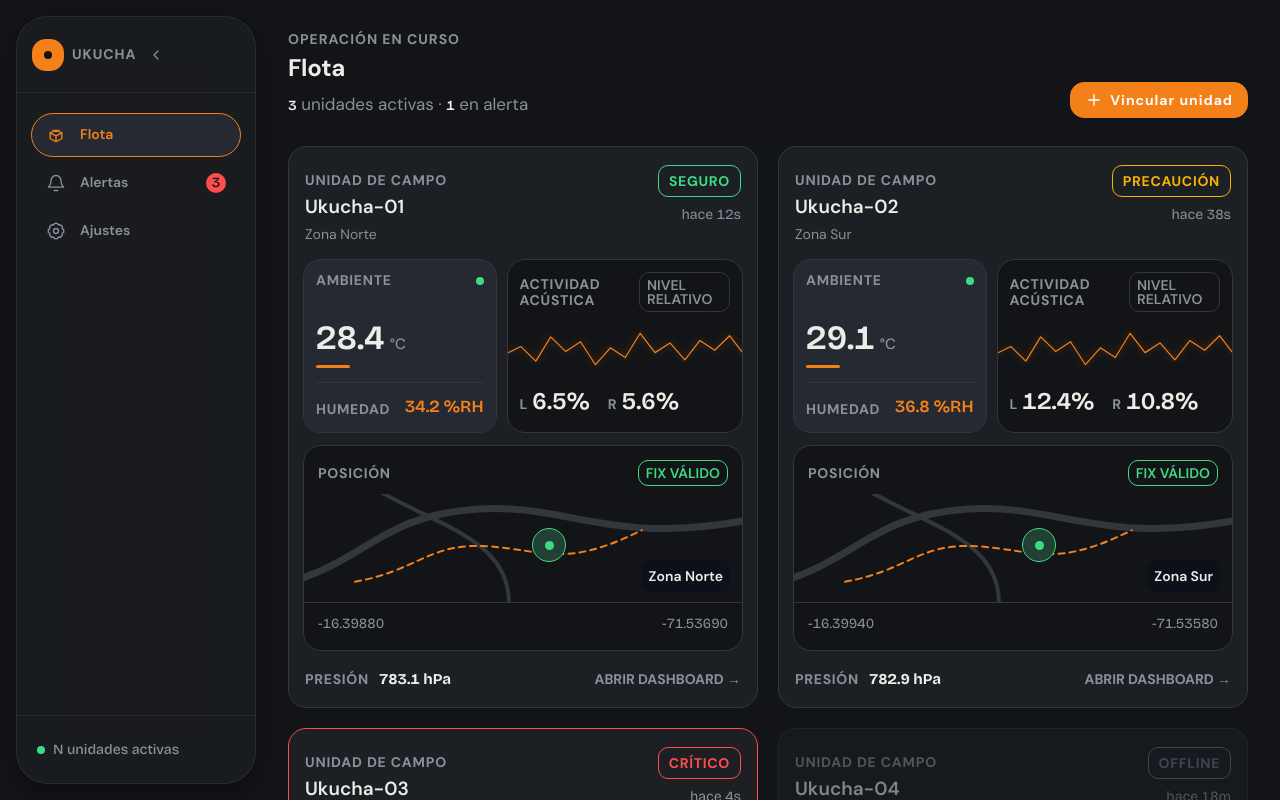
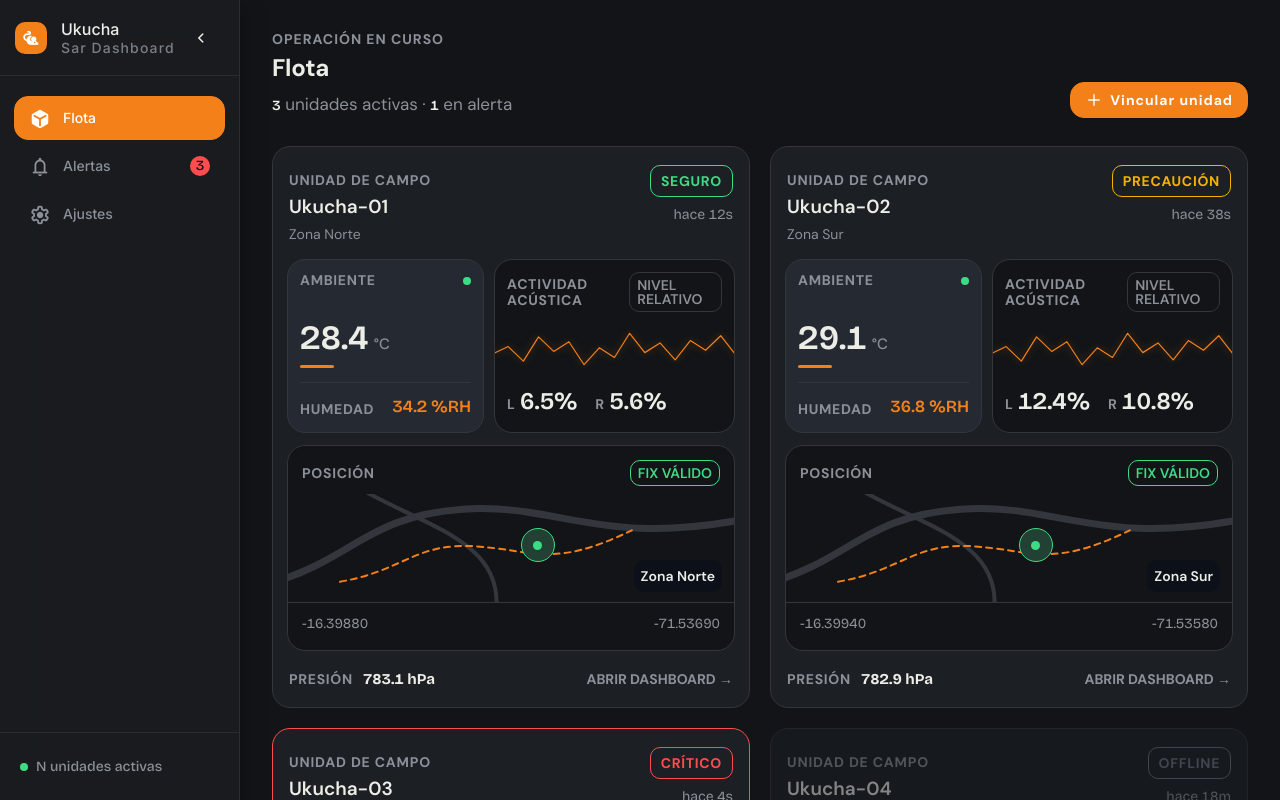
Before and after one commit to AndrewMechDev/ukucha, a React (Vite) app in the folder frontend/: page / in a window 1280 px wide. Shown: the top 800 px of the page. Built offline with nearby package versions, Linux system fonts and the light colour scheme.

Commit message:
refactor(frontend): improve sidenav layout and responsive styles

```diff
--- a/frontend/index.html
+++ b/frontend/index.html
@@ -6,7 +6,7 @@
     <link rel="preconnect" href="https://fonts.googleapis.com" />
     <link rel="preconnect" href="https://fonts.gstatic.com" crossorigin />
     <link
-      href="https://fonts.googleapis.com/css2?family=Bricolage+Grotesque:opsz,wght@12..96,400..700&family=DM+Sans:wght@400;500;600;700&display=swap"
+      href="https://fonts.googleapis.com/css2?family=Bricolage+Grotesque:opsz,wght@12..96,400..700&family=DM+Sans:wght@400;500;600;700&family=Inter:wght@500&family=Material+Symbols+Rounded:opsz,wght,FILL,GRAD@20..48,400,0..1,0&display=swap"
       rel="stylesheet"
     />
     <title>Ukucha</title>
--- a/frontend/src/components/SideNav.tsx
+++ b/frontend/src/components/SideNav.tsx
@@ -1,4 +1,4 @@
-import { type ReactNode } from "react";
+import { useEffect, useState } from "react";
 import { useLocation, useNavigate } from "react-router-dom";
 
 type SideNavProps = {
@@ -9,35 +9,15 @@ type SideNavProps = {
 type NavItem = {
   id: "fleet" | "alerts" | "settings";
   label: string;
-  icon: ReactNode;
+  icon: string;
+  route: string;
   badge?: number;
 };
 
-const icons = {
-  fleet: (
-    <svg viewBox="0 0 24 24" aria-hidden="true">
-      <path d="M5 9.5 12 6l7 3.5v7L12 20l-7-3.5v-7Z" />
-      <path d="m5 9.5 7 3.5 7-3.5M12 13v7M8.5 6.2 12 8l3.5-1.8" />
-    </svg>
-  ),
-  alerts: (
-    <svg viewBox="0 0 24 24" aria-hidden="true">
-      <path d="M18 9a6 6 0 0 0-12 0c0 7-3 7-3 8h18c0-1-3-1-3-8Z" />
-      <path d="M10 21h4" />
-    </svg>
-  ),
-  settings: (
-    <svg viewBox="0 0 24 24" aria-hidden="true">
-      <circle cx="12" cy="12" r="3" />
-      <path d="M19.4 15a1.7 1.7 0 0 0 .3 1.9l.1.1-2.8 2.8-.1-.1a1.7 1.7 0 0 0-1.9-.3 1.7 1.7 0 0 0-1 1.6v.2h-4V21a1.7 1.7 0 0 0-1-1.6 1.7 1.7 0 0 0-1.9.3l-.1.1L4.2 17l.1-.1a1.7 1.7 0 0 0 .3-1.9A1.7 1.7 0 0 0 3 14H2.8v-4H3a1.7 1.7 0 0 0 1.6-1 1.7 1.7 0 0 0-.3-1.9L4.2 7 7 4.2l.1.1A1.7 1.7 0 0 0 9 4.6a1.7 1.7 0 0 0 1-1.6v-.2h4V3a1.7 1.7 0 0 0 1 1.6 1.7 1.7 0 0 0 1.9-.3l.1-.1L19.8 7l-.1.1a1.7 1.7 0 0 0-.3 1.9 1.7 1.7 0 0 0 1.6 1h.2v4H21a1.7 1.7 0 0 0-1.6 1Z" />
-    </svg>
-  ),
-};
-
 const navItems: NavItem[] = [
-  { id: "fleet", label: "Flota", icon: icons.fleet },
-  { id: "alerts", label: "Alertas", icon: icons.alerts, badge: 3 },
-  { id: "settings", label: "Ajustes", icon: icons.settings },
+  { id: "fleet", label: "Flota", icon: "deployed_code", route: "/" },
+  { id: "alerts", label: "Alertas", icon: "notifications", route: "/alerts", badge: 3 },
+  { id: "settings", label: "Ajustes", icon: "settings", route: "/settings" },
 ];
 
 function Brand({ compact = false, onClick }: { compact?: boolean; onClick: () => void }) {
@@ -50,13 +30,14 @@ function Brand({ compact = false, onClick }: { compact?: boolean; onClick: () =>
       aria-expanded={!compact}
     >
       <span className="brand__mark" aria-hidden="true">
-        <span />
+        <span className="material-symbols-rounded">pest_control_rodent</span>
       </span>
-      {!compact && <span className="brand__wordmark">UKUCHA</span>}
+      <span className="brand__copy">
+        <span className="brand__wordmark">Ukucha</span>
+        <span className="brand__subtitle">Sar Dashboard</span>
+      </span>
       <span className="brand__chevron" aria-hidden="true">
-        <svg viewBox="0 0 24 24">
-          <path d={compact ? "m9 6 6 6-6 6" : "m15 6-6 6 6 6"} />
-        </svg>
+        <span className="material-symbols-rounded">{compact ? "chevron_right" : "chevron_left"}</span>
       </span>
     </button>
   );
@@ -70,6 +51,17 @@ export default function SideNav({ collapsed, onToggle }: SideNavProps) {
     : location.pathname.startsWith("/settings")
       ? "settings"
       : "fleet";
+  const [requestedItem, setRequestedItem] = useState<NavItem["id"] | null>(null);
+  const activeItem = requestedItem ?? currentItem;
+
+  useEffect(() => {
+    setRequestedItem(null);
+  }, [location.pathname]);
+
+  const selectItem = (item: NavItem) => {
+    setRequestedItem(item.id);
+    navigate(item.route);
+  };
 
   return (
     <>
@@ -81,18 +73,14 @@ export default function SideNav({ collapsed, onToggle }: SideNavProps) {
         <nav className="side-nav__items" aria-label="Navegación principal">
           {navItems.map((item) => (
             <button
-              className={`nav-item${currentItem === item.id ? " nav-item--active" : ""}`}
+              className={`nav-item${activeItem === item.id ? " nav-item--active" : ""}`}
               type="button"
               key={item.id}
-              onClick={() => {
-                if (item.id === "fleet") navigate("/");
-                if (item.id === "alerts") navigate("/alerts");
-                if (item.id === "settings") navigate("/settings");
-              }}
-              aria-current={currentItem === item.id ? "page" : undefined}
+              onClick={() => selectItem(item)}
+              aria-current={activeItem === item.id ? "page" : undefined}
               aria-label={collapsed ? item.label : undefined}
             >
-              <span className="nav-item__icon">{item.icon}</span>
+              <span className="nav-item__icon material-symbols-rounded" aria-hidden="true">{item.icon}</span>
               {!collapsed && <span className="nav-item__label">{item.label}</span>}
               {item.badge !== undefined && (
                 <span className="nav-item__badge" aria-label={`${item.badge} alertas críticas sin reconocer`}>
@@ -114,17 +102,13 @@ export default function SideNav({ collapsed, onToggle }: SideNavProps) {
       <nav className="bottom-nav" aria-label="Navegación principal">
         {navItems.map((item) => (
           <button
-            className={`bottom-nav__item${currentItem === item.id ? " bottom-nav__item--active" : ""}`}
+            className={`bottom-nav__item${activeItem === item.id ? " bottom-nav__item--active" : ""}`}
             type="button"
             key={item.id}
-            onClick={() => {
-              if (item.id === "fleet") navigate("/");
-              if (item.id === "alerts") navigate("/alerts");
-              if (item.id === "settings") navigate("/settings");
-            }}
-            aria-current={currentItem === item.id ? "page" : undefined}
+            onClick={() => selectItem(item)}
+            aria-current={activeItem === item.id ? "page" : undefined}
           >
-            <span className="nav-item__icon">{item.icon}</span>
+            <span className="nav-item__icon material-symbols-rounded" aria-hidden="true">{item.icon}</span>
             <span>{item.label}</span>
             {item.badge !== undefined && <span className="bottom-nav__badge">{item.badge}</span>}
           </button>
--- a/frontend/src/styles/global.css
+++ b/frontend/src/styles/global.css
@@ -48,6 +48,21 @@ button:focus-visible {
   outline-offset: 2px;
 }
 
+.material-symbols-rounded {
+  display: inline-block;
+  direction: ltr;
+  font-family: "Material Symbols Rounded";
+  font-style: normal;
+  font-weight: 400;
+  line-height: 1;
+  letter-spacing: normal;
+  text-transform: none;
+  white-space: nowrap;
+  word-wrap: normal;
+  -webkit-font-feature-settings: "liga";
+  -webkit-font-smoothing: antialiased;
+}
+
 body {
   min-width: 320px;
   min-height: 100vh;
@@ -60,31 +75,40 @@ body {
 }
 
 .app-shell {
+  display: grid;
   min-height: 100vh;
+  grid-template-columns: 240px minmax(0, 1fr);
+  transition: grid-template-columns var(--motion-firm);
+}
+
+.app-shell--collapsed {
+  grid-template-columns: 76px minmax(0, 1fr);
 }
 
 .main-viewport {
+  min-width: 0;
   min-height: 100vh;
-  padding: 32px 32px 32px 288px;
-  transition: padding-left var(--motion-firm);
+  padding: 32px;
 }
 
 .app-shell--collapsed .main-viewport {
-  padding-left: 112px;
+  padding-left: 32px;
 }
 
 .side-nav {
-  position: fixed;
+  position: sticky;
   z-index: 20;
-  inset: 16px auto 16px 16px;
-  display: flex;
-  width: 240px;
+  top: 0;
+  display: flex;
+  width: 100%;
+  height: 100vh;
   flex-direction: column;
   overflow: visible;
   color: var(--on-surface);
   background: var(--surface-overlay);
   border: 1px solid var(--glass-border);
-  border-radius: var(--shape-glass-md);
+  border-width: 0 1px 0 0;
+  border-radius: 0 var(--shape-glass-md) var(--shape-glass-md) 0;
   box-shadow: var(--glass-shadow);
   backdrop-filter: var(--glass-blur);
   -webkit-backdrop-filter: var(--glass-blur);
@@ -92,7 +116,7 @@ body {
 }
 
 .side-nav--collapsed {
-  width: 64px;
+  width: 100%;
 }
 
 .side-nav__header {
@@ -113,7 +137,7 @@ body {
   display: flex;
   min-width: 0;
   align-items: center;
-  gap: 8px;
+  gap: 14px;
 }
 
 .brand__mark {
@@ -123,27 +147,59 @@ body {
   flex: 0 0 32px;
   place-items: center;
   background: var(--accent);
-  border-radius: var(--shape-instrument-md);
+  border-radius: var(--shape-instrument-sm);
 }
 
 .brand__mark > span {
-  width: 8px;
-  height: 8px;
-  background: var(--bg-base);
-  border-radius: var(--shape-pill);
+  width: 18px;
+  height: 18px;
+  color: var(--on-surface-variant);
+  background: transparent;
+  border-radius: 0;
+  font-size: 18px !important;
+  font-variation-settings:
+    "FILL" 1,
+    "wght" 500,
+    "GRAD" 0,
+    "opsz" 24;
+}
+
+.brand__copy {
+  display: grid;
+  min-width: 0;
+  gap: 2px;
+  overflow: hidden;
+  max-width: 160px;
+  text-align: left;
+  transition:
+    opacity var(--motion-firm),
+    max-width var(--motion-spring);
 }
 
 .brand__wordmark {
   overflow: hidden;
-  font-size: 15px;
-  font-weight: 700;
-  line-height: 1.3;
-  letter-spacing: 0.07em;
+  color: var(--on-surface);
+  font-family: "Inter", sans-serif;
+  font-size: 16px;
+  font-weight: 500;
+  line-height: 1.15;
+  letter-spacing: 0.01em;
   white-space: nowrap;
 }
 
+.brand__subtitle {
+  overflow: hidden;
+  color: var(--on-surface-variant);
+  font-family: "Inter", "DM Sans", sans-serif;
+  font-size: 14px;
+  font-weight: 500;
+  line-height: 1.1;
+  letter-spacing: 0.08em;
+  white-space: nowrap;
+}
+
 .brand {
-  color: var(--on-surface-variant);
+  color: var(--on-surface);
   background: transparent;
   border: 1px solid transparent;
   cursor: pointer;
@@ -171,13 +227,8 @@ body {
   place-items: center;
 }
 
-.brand__chevron svg {
-  width: 16px;
-  fill: none;
-  stroke: currentColor;
-  stroke-linecap: round;
-  stroke-linejoin: round;
-  stroke-width: 1.8;
+.brand__chevron .material-symbols-rounded {
+  font-size: 20px !important;
 }
 
 .side-nav--collapsed .brand {
@@ -198,14 +249,23 @@ body {
 }
 
 .side-nav--collapsed .brand__mark {
-  width: 28px;
-  height: 28px;
-  flex-basis: 28px;
+  width: 44px;
+  height: 44px;
+  flex-basis: 44px;
+  border-radius: var(--shape-instrument-md);
 }
 
 .side-nav--collapsed .brand__mark > span {
-  width: 6px;
-  height: 6px;
+  width: 20px;
+  height: 20px;
+  color: var(--on-surface-variant);
+  background: transparent;
+  font-size: 20px !important;
+}
+
+.side-nav--collapsed .brand__copy {
+  max-width: 0;
+  opacity: 0;
 }
 
 .side-nav__items {
@@ -236,9 +296,9 @@ body {
   cursor: pointer;
   text-align: left;
   transition:
-    color var(--motion-spring),
-    background-color var(--motion-spring),
-    border-color var(--motion-spring);
+    color 100ms ease-out,
+    background-color 100ms ease-out,
+    border-color 100ms ease-out;
 }
 
 .side-nav--collapsed .nav-item {
@@ -264,23 +324,30 @@ body {
   height: 20px;
   flex: 0 0 20px;
   place-items: center;
-}
-
-.nav-item__icon svg {
-  width: 20px;
-  height: 20px;
-  fill: none;
-  stroke: currentColor;
-  stroke-linecap: round;
-  stroke-linejoin: round;
-  stroke-width: 1.6;
+  font-size: 22px !important;
+  font-variation-settings:
+    "FILL" 0,
+    "wght" 400,
+    "GRAD" 0,
+    "opsz" 24;
+  transition: font-variation-settings 140ms ease-out;
+}
+
+.nav-item--active .nav-item__icon,
+.bottom-nav__item--active .nav-item__icon {
+  font-variation-settings:
+    "FILL" 1,
+    "wght" 400,
+    "GRAD" 0,
+    "opsz" 24;
 }
 
 .nav-item__label {
   overflow: hidden;
   flex: 1;
-  font-size: 14px;
-  font-weight: 600;
+  font-family: "Inter", "DM Sans", sans-serif;
+  font-size: 14px;
+  font-weight: 500;
   line-height: 1.4;
   white-space: nowrap;
 }
@@ -490,6 +557,11 @@ body {
 }
 
 @media (max-width: 767px) {
+  .app-shell,
+  .app-shell--collapsed {
+    display: block;
+  }
+
   .side-nav {
     display: none;
   }
@@ -527,6 +599,7 @@ body {
     background: transparent;
     border: 1px solid transparent;
     border-radius: var(--shape-glass-sm);
+    font-family: "Inter", "DM Sans", sans-serif;
     font-size: 14px;
     font-weight: 500;
     line-height: 1;
@@ -2326,6 +2399,78 @@ body {
   }
 }
 
+/* Sidebar structure: square rail and compact active navigation state */
+.side-nav {
+  border-radius: 0 !important;
+}
+
+.side-nav .nav-item {
+  border-radius: var(--shape-instrument-md);
+}
+
+.side-nav .nav-item--active {
+  color: var(--on-accent);
+  background: var(--accent);
+  border-color: var(--accent);
+}
+
+.side-nav .nav-item--active:hover {
+  color: var(--on-accent);
+  background: var(--accent);
+}
+
+.side-nav .nav-item--active .nav-item__icon {
+  color: var(--on-accent);
+}
+
+.brand__wordmark {
+  font-family: "Inter", sans-serif;
+  font-size: 16px !important;
+  font-weight: 500;
+  letter-spacing: 0;
+}
+
+.brand__subtitle {
+  font-family: "Inter", sans-serif;
+  font-size: 14px !important;
+  font-weight: 500;
+  opacity: 0.86;
+}
+
+.side-nav:not(.side-nav--collapsed) .brand__mark {
+  border-radius: var(--shape-instrument-sm);
+}
+
+.side-nav:not(.side-nav--collapsed) .brand__mark > span {
+  color: var(--on-accent);
+  background: transparent;
+}
+
+.brand__mark > span {
+  color: var(--on-accent);
+}
+
+.side-nav--collapsed .brand__mark > span {
+  color: var(--on-accent);
+}
+
+.brand:hover {
+  color: var(--on-surface);
+}
+
+.side-nav--collapsed .brand {
+  width: 44px;
+  height: 44px;
+  gap: 0;
+  padding: 0;
+  background: transparent;
+  border: 0;
+  border-radius: var(--shape-instrument-md);
+  box-shadow: none;
+  backdrop-filter: none;
+  -webkit-backdrop-filter: none;
+}
+
 @media (max-width: 599px) {
   .alerts-header {
     align-items: center;
@@ -3485,6 +3630,10 @@ body h1,
   border-radius: var(--shape-glass-md);
 }
 
+.side-nav {
+  border-radius: 0 var(--shape-glass-md) var(--shape-glass-md) 0;
+}
+
 .nav-item,
 .bottom-nav__item,
 .brand,
```
